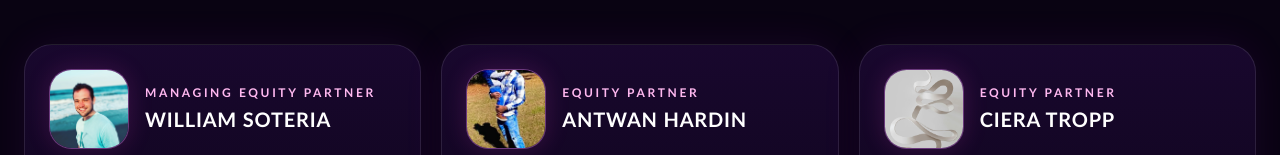
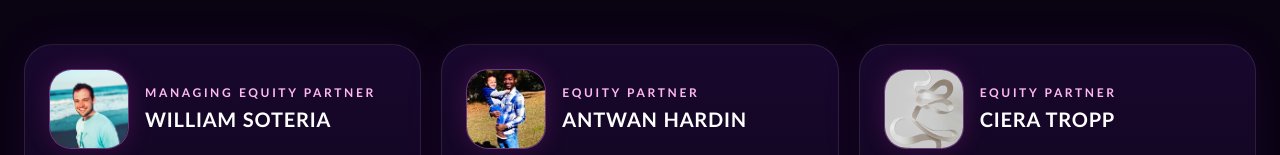
Before and after one commit to Vitolop1/southern-bro-request-hub, a Next.js app: page /meet-our-team in a window 1280 px wide. Shown: the part 645-800 px from the top of the page. Built offline with nearby package versions, Linux system fonts and the light colour scheme; no server answers.

Commit message:
Adjust Antwan team photo crop

```diff
--- a/src/app/contact-us/page.tsx
+++ b/src/app/contact-us/page.tsx
@@ -46,6 +46,7 @@ export default function ContactUsPage() {
                       name={member.name}
                       initials={member.initials}
                       photoPath={member.photoPath}
+                      photoPosition={member.photoPosition}
                       wrapperClassName="relative flex h-16 w-16 shrink-0 items-center justify-center overflow-hidden rounded-[1.2rem] border border-fuchsia-300/30 bg-fuchsia-500/12 text-white"
                       imageClassName="object-cover"
                       fallbackClassName="text-base font-black uppercase tracking-[0.12em]"
--- a/src/components/team-avatar.tsx
+++ b/src/components/team-avatar.tsx
@@ -7,6 +7,7 @@ type TeamAvatarProps = {
   name: string;
   initials: string;
   photoPath?: string;
+  photoPosition?: string;
   wrapperClassName: string;
   imageClassName?: string;
   fallbackClassName?: string;
@@ -17,6 +18,7 @@ export default function TeamAvatar({
   name,
   initials,
   photoPath,
+  photoPosition = "50% 50%",
   wrapperClassName,
   imageClassName = "",
   fallbackClassName = "",
@@ -34,6 +36,7 @@ export default function TeamAvatar({
           fill
           sizes={sizes}
           className={imageClassName}
+          style={{ objectPosition: photoPosition }}
           onError={() => setPhotoUnavailable(true)}
         />
       ) : (
--- a/src/components/team-grid.tsx
+++ b/src/components/team-grid.tsx
@@ -25,6 +25,7 @@ export default function TeamGrid({ compact = false }: TeamGridProps) {
               name={member.name}
               initials={member.initials}
               photoPath={member.photoPath}
+              photoPosition={member.photoPosition}
               wrapperClassName="relative flex h-20 w-20 shrink-0 items-center justify-center overflow-hidden rounded-[1.4rem] border border-fuchsia-300/30 bg-fuchsia-500/12 text-white shadow-[0_0_24px_rgba(255,79,216,0.16)]"
               imageClassName="object-cover"
               fallbackClassName="text-lg font-black uppercase tracking-[0.12em]"
--- a/src/components/team-profile-page.tsx
+++ b/src/components/team-profile-page.tsx
@@ -21,6 +21,7 @@ export default function TeamProfilePage({ member }: TeamProfilePageProps) {
               name={member.name}
               initials={member.initials}
               photoPath={member.photoPath}
+              photoPosition={member.photoPosition}
               wrapperClassName="relative mx-auto flex h-44 w-44 items-center justify-center overflow-hidden rounded-[2rem] border border-fuchsia-300/35 bg-fuchsia-500/12 text-white shadow-[0_0_34px_rgba(193,41,255,0.22)]"
               imageClassName="object-cover"
               fallbackClassName="text-4xl font-black uppercase tracking-[0.12em]"
--- a/src/lib/company-data.ts
+++ b/src/lib/company-data.ts
@@ -14,6 +14,7 @@ export type TeamMember = {
   focusAreas: string[];
   contactEmail: string;
   photoPath?: string;
+  photoPosition?: string;
 };
 
 export type ContactLine = {
@@ -84,6 +85,7 @@ export const leadershipTeam: TeamMember[] = [
     ],
     contactEmail: "Antwan.Hardin@SouthernBroEnterprises.com",
     photoPath: "/team/antwan-hardin.webp",
+    photoPosition: "50% 24%",
   },
   {
     slug: "ciera-tropp",
```
